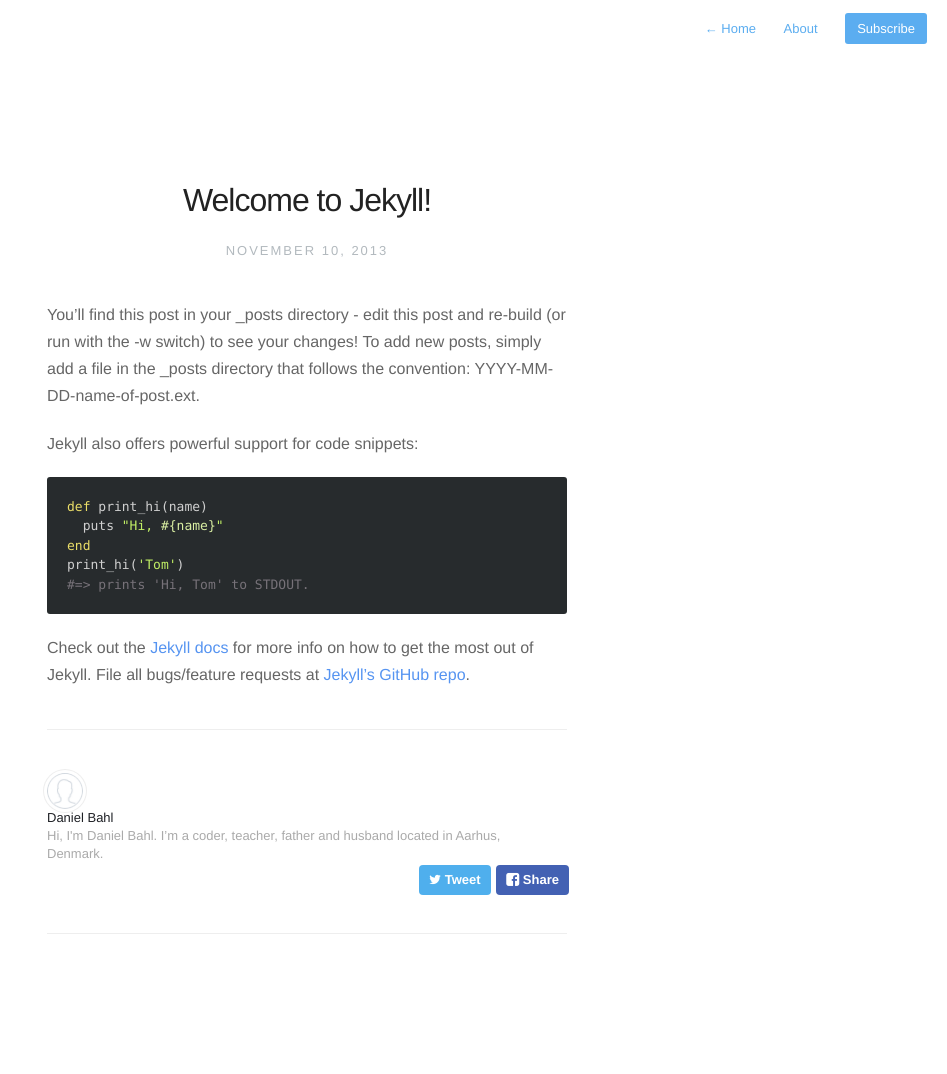
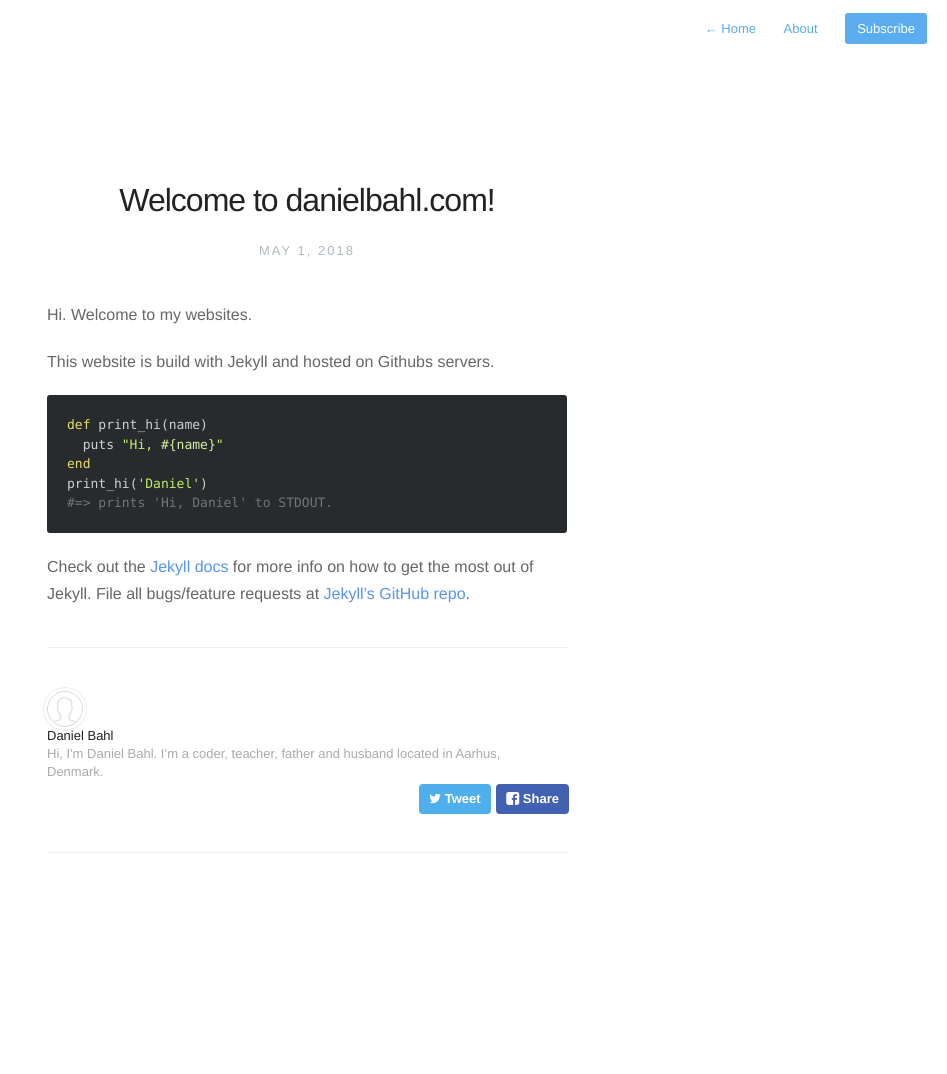
Before and after one commit to danielbahl/danielbahl.dk, a Jekyll site: the page built from _posts/2013-11-10-welcome-to-jekyll.markdown, in a window 1280 px wide. Shown: the whole page, without its empty margins (333-1280 px from the left). Built offline with Jekyll 4.4.1, drawn with Linux system fonts in a browser that asks for light colours; nearby versions of some CDN libraries; after the commit the page ends 993 px from its top, so only the background shows below that.

Commit message:
Update 2013-11-10-welcome-to-jekyll.markdown

```diff
--- a/_posts/2013-11-10-welcome-to-jekyll.markdown
+++ b/_posts/2013-11-10-welcome-to-jekyll.markdown
@@ -1,20 +1,19 @@
 ---
-title:  "Welcome to Jekyll!"
-date:   2013-11-10 10:18:00
-description: Thriller Comedy Horror
+title:  "Welcome to danielbahl.com!"
+date:   2018-05-01 10:18:00
+description: Welcome Intro Blog
 ---
 
-You'll find this post in your `_posts` directory - edit this post and re-build (or run with the `-w` switch) to see your changes!
-To add new posts, simply add a file in the `_posts` directory that follows the convention: YYYY-MM-DD-name-of-post.ext.
+Hi. Welcome to my websites.
 
-Jekyll also offers powerful support for code snippets:
+This website is build with Jekyll and hosted on Githubs servers.
 
 {% highlight ruby %}
 def print_hi(name)
   puts "Hi, #{name}"
 end
-print_hi('Tom')
-#=> prints 'Hi, Tom' to STDOUT.
+print_hi('Daniel')
+#=> prints 'Hi, Daniel' to STDOUT.
 {% endhighlight %}
 
 Check out the [Jekyll docs][jekyll] for more info on how to get the most out of Jekyll. File all bugs/feature requests at [Jekyll's GitHub repo][jekyll-gh].
```
